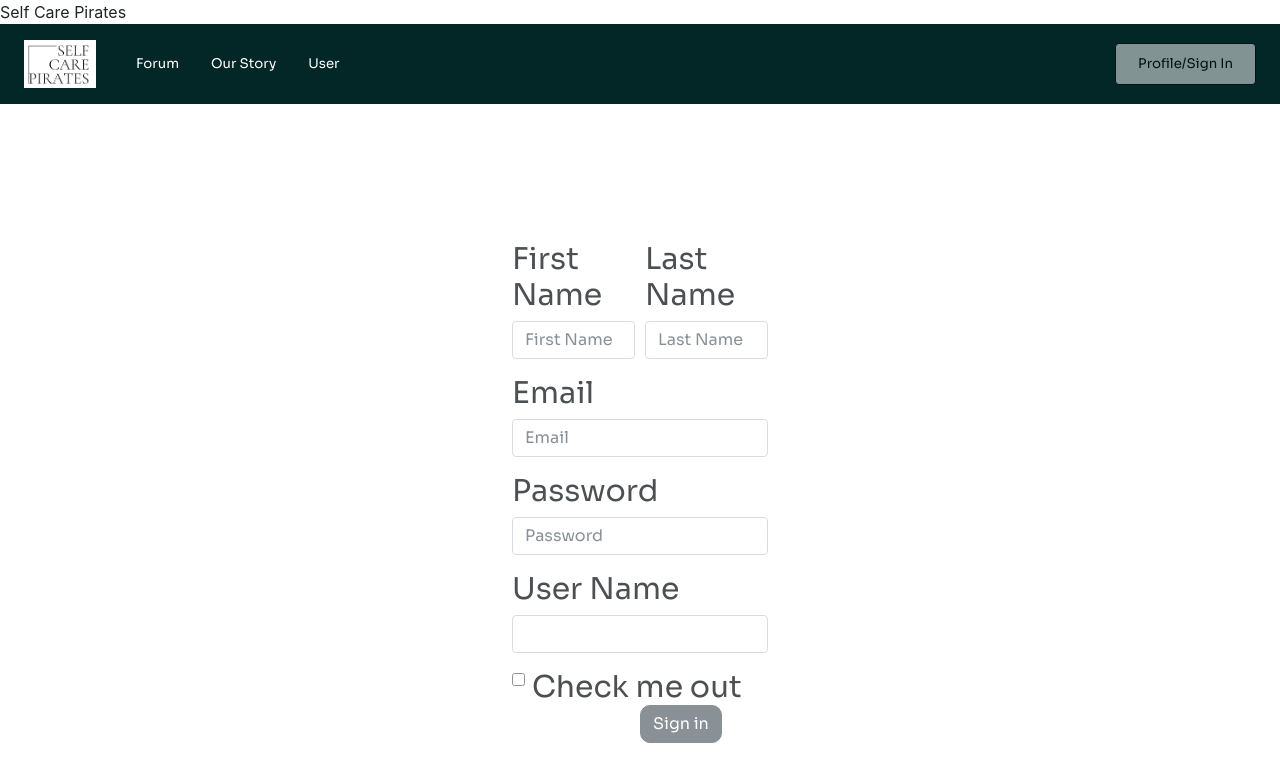
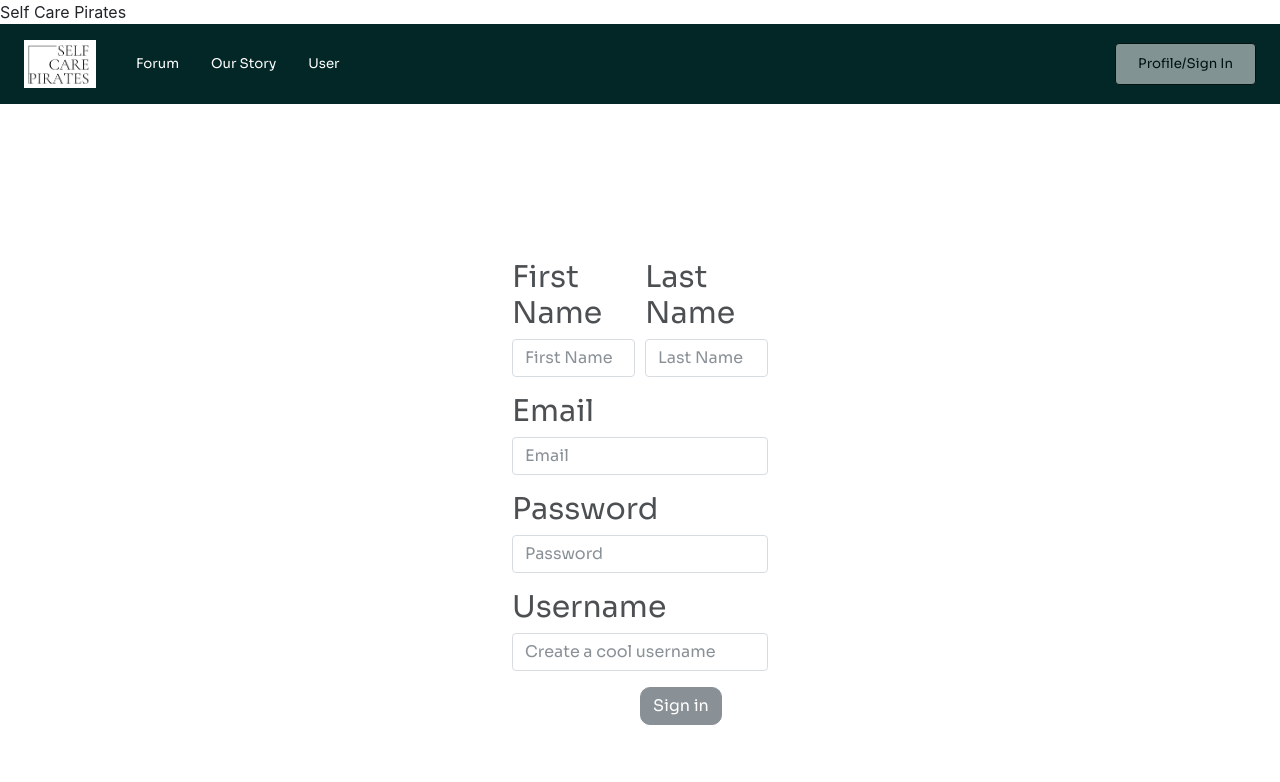
Before and after one commit to candygarcia014/self-care-pirates, a React (Create React App) app in the folder client/: page /register in a window 1280 px wide. Shown: the top 782 px of the page. Built offline with nearby package versions, Linux system fonts and the light colour scheme.

Commit message:
added functionality to the sig-up page

```diff
--- a/client/src/components/Signup/Signup.js
+++ b/client/src/components/Signup/Signup.js
@@ -5,6 +5,10 @@ import Api from "../../utils/Api"
 
 const Signup = (props) => {
   const [firstName, setFirstName] = useState("")
+  const [lastName, setLastName] = useState("")
+  const [email, setEmail] = useState("")
+  const [password, setPassword] = useState("")
+  const [userName, setUserName] = useState("")
   return (
     <Form>
       <Row form>
@@ -17,30 +21,30 @@ const Signup = (props) => {
         <Col md={6}>
           <FormGroup>
             <Label for="LastName">Last Name</Label>
-            <Input type="LastName" name="LastName" id="LastName" placeholder="Last Name" />
+            <Input type="LastName" name="LastName" id="LastName" placeholder="Last Name" onChange = { e => setLastName (e.target.value)} value = {lastName} />
           </FormGroup>
         </Col>
       </Row>
       <FormGroup>
-        <Label for="Email">Email</Label>
-        <Input type="email" name="Email" id="Email" placeholder="Email"/>
+        <Label for="email">Email</Label>
+        <Input type="email" name="email" id="mail" placeholder="Email" onChange = { e => setEmail (e.target.value)} value = {email}/>
       </FormGroup>
       <FormGroup>
         <Label for="password">Password </Label>
-        <Input type="password" name="password" id="password" placeholder="Password"/>
+        <Input type="password" name="password" id="password" placeholder="Password" onChange = { e => setPassword (e.target.value)} value = {password}/>
       </FormGroup>
       <Row form>
         <Col>
           <FormGroup>
-            <Label for="UserName">User Name</Label>
-            <Input type="text" name="UserName" id="User Name"/>
+            <Label for="userName">Username</Label>
+            <Input type="text" name="userName" id="User Name" placeholder="Create a cool username" onChange = { e => setUserName (e.target.value)} value = {userName}/>
           </FormGroup>
         </Col>
       </Row>
-      <FormGroup check>
+      {/* <FormGroup check>
         <Input type="checkbox" name="check" id="exampleCheck"/>
         <Label for="exampleCheck" check>Check me out</Label>
-      </FormGroup>
+      </FormGroup> */}
       <Button>Sign in</Button>
     </Form>
   );
```
Also changed, not shown: 1 other file (tests, documents, lock files or other folders).
